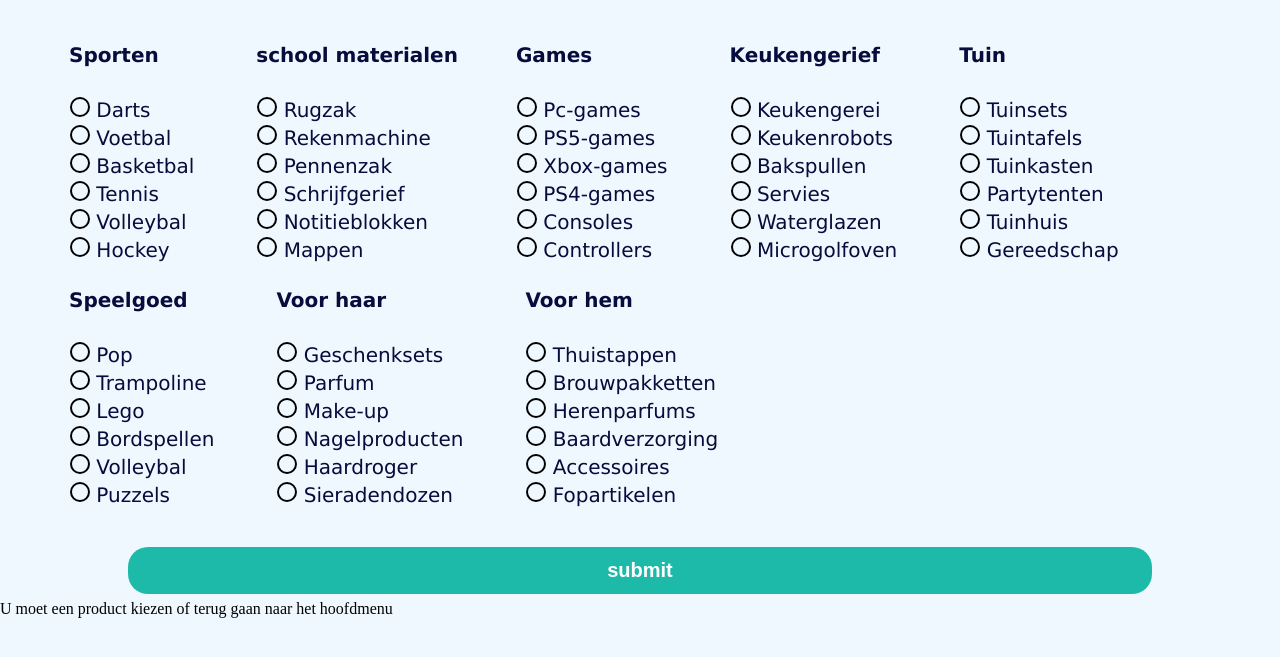
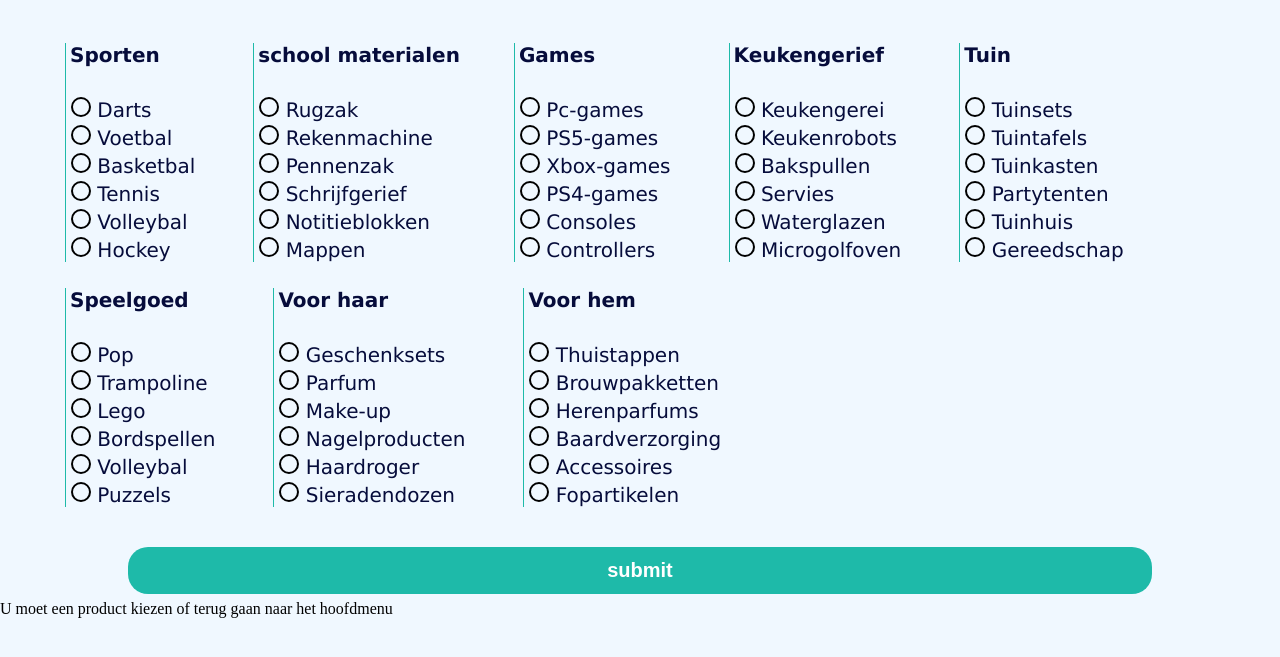
Before and after one commit to Brentdpw/GiftTracker, a PHP site: page /Buypage.php in a window 1280 px wide. Shown: the part 108-765 px from the top of the page. Run offline with PHP 8.4, Linux system fonts and the light colour scheme; the visitor is signed in with stand-in values (Sample User, id 1); data that the repository does not hold is empty.

Commit message:
css update buypage

```diff
--- a/assets/css/buypage.css
+++ b/assets/css/buypage.css
@@ -56,6 +56,7 @@ h4{
 }
 
 .divCSS {
+  border-left: #1ebaa9 solid 1px;
   font-family: Verdana, Geneva, Tahoma, sans-serif;
   font-size: 20px;
   color: #060c3b;
```
